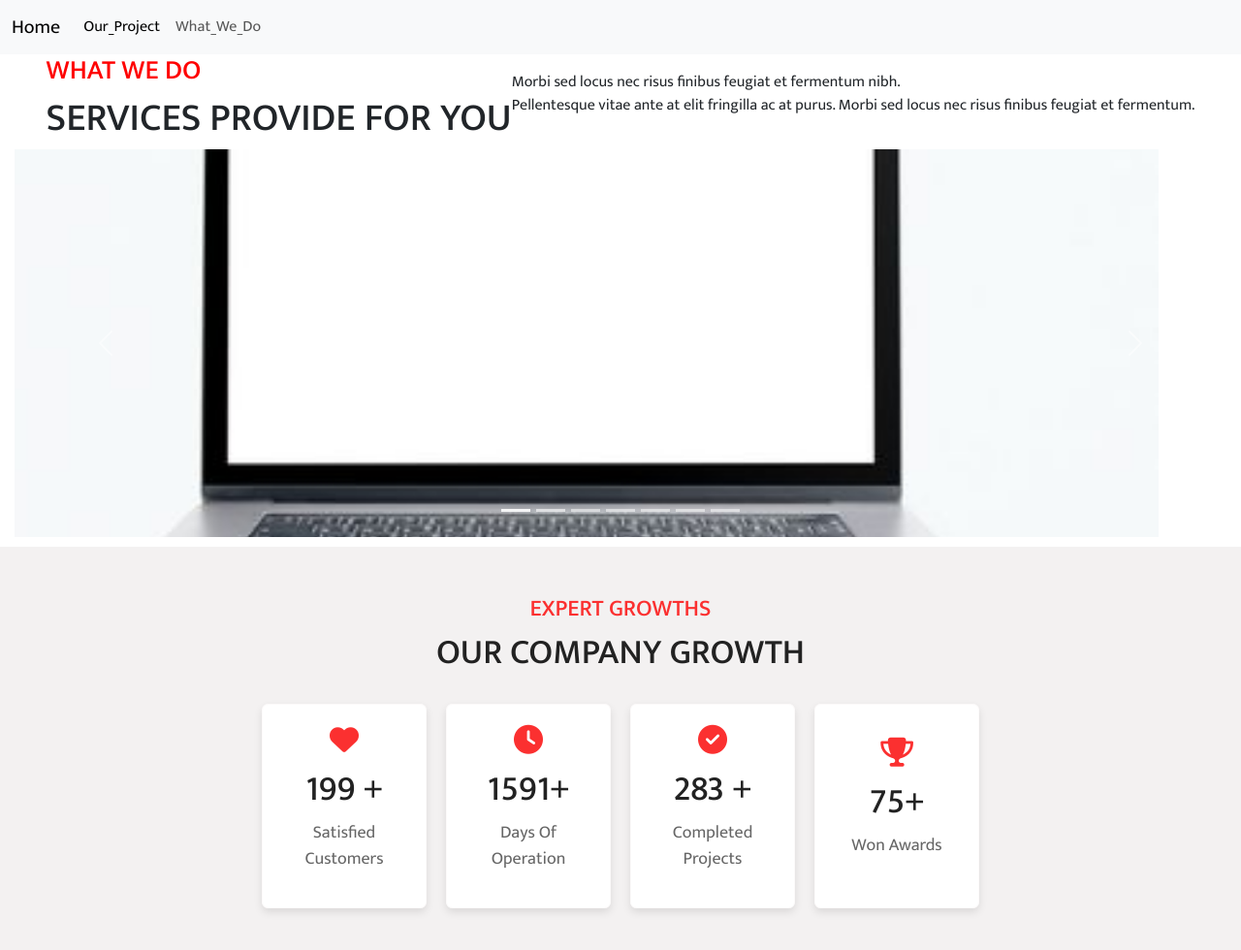
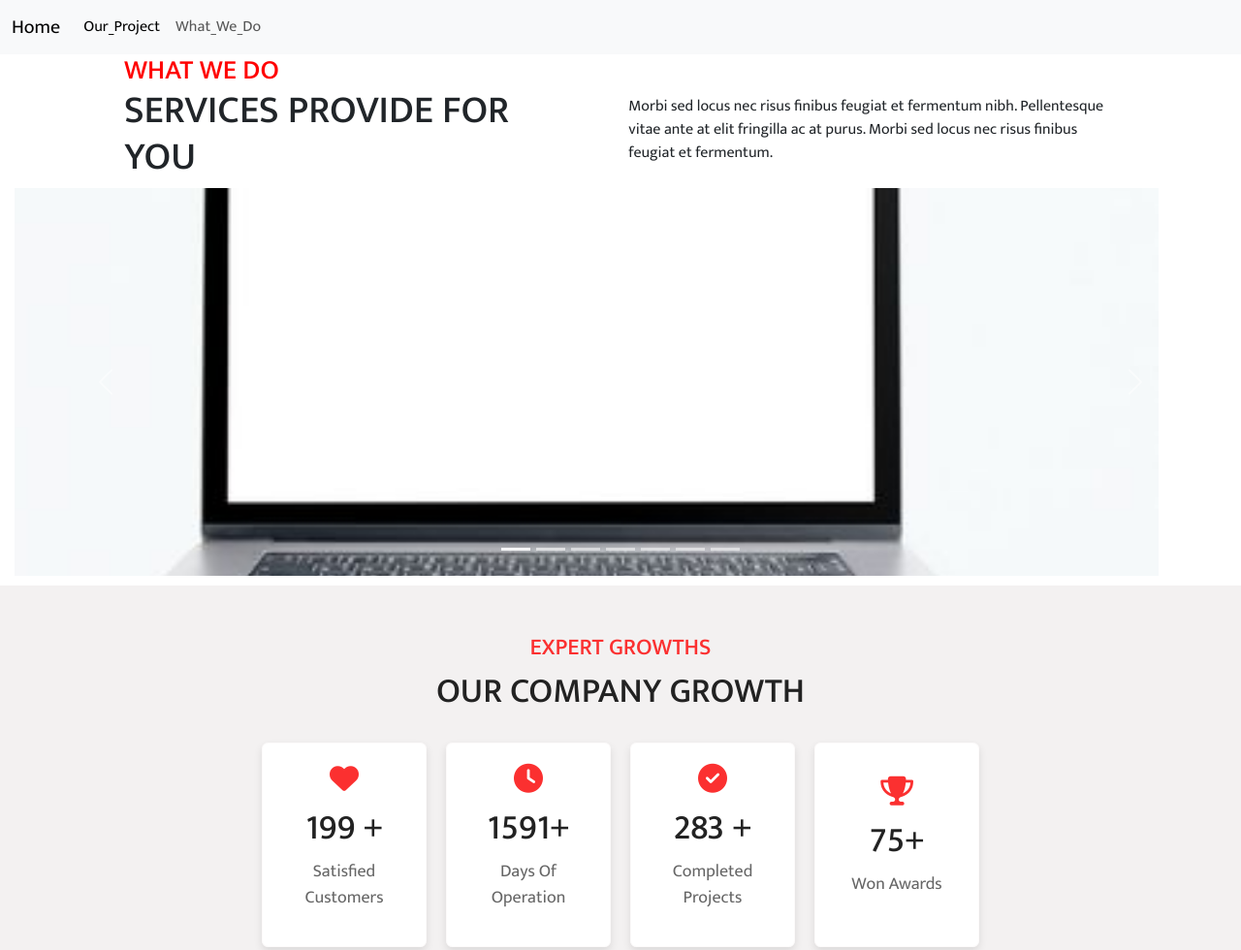
Before and after one commit to Hiteshyadav88/marketingAgency, a plain HTML site: page hoverEffect.html in a window 1280 px wide. Shown: the top 980 px of the page at 97% size. Drawn offline with nearby package versions, Linux system fonts and the light colour scheme.

Commit message:
feedback

```diff
--- a/hoverEffect.css
+++ b/hoverEffect.css
@@ -49,11 +49,16 @@ button {
 }
 .upper{
     display: flex;
-    justify-content: center;
+    justify-content: space-between;
     align-items: center;
+    width: 80%;
+    gap:3rem;
+    margin:auto
 }
 .wedo{
+    width: 80%;
     color: red;
+    margin:auto
 }
 
 @media (max-width: 768px) {
@@ -132,6 +137,10 @@ button {
       margin-bottom: 10px;
   }
 
+  .pera{
+
+   width: 50%;
+  }
   .card p {
       color: rgb(102, 102, 102);
       font-size: 18px;
--- a/hoverEffect.html
+++ b/hoverEffect.html
@@ -17,7 +17,7 @@
 <body>
 <nav class="navbar navbar-expand-lg bg-body-tertiary">
     <div class="container-fluid">
-        <a class="navbar-brand" href="#">Home</a>
+        <a class="navbar-brand" href="index.html">Home</a>
         <button class="navbar-toggler" type="button" data-bs-toggle="collapse" data-bs-target="#navbarNavAltMarkup"
             aria-controls="navbarNavAltMarkup" aria-expanded="false" aria-label="Toggle navigation">
             <span class="navbar-toggler-icon"></span>
@@ -33,13 +33,13 @@
     </div>
 </nav>
     <div class="containerSlider">
+        <h3 class="wedo">WHAT WE DO</h3>
         <div class="upper">
             <div>
-                <h3 class="wedo">WHAT WE DO</h3>
                <H1>SERVICES PROVIDE FOR YOU</H1>
             </div>
-            <div>
-                <p>Morbi sed locus nec risus finibus feugiat et fermentum nibh. <br> Pellentesque  vitae ante at elit fringilla ac at purus. Morbi sed locus nec risus finibus  feugiat et fermentum.</p>
+            <div class="pera">
+                <p >Morbi sed locus nec risus finibus feugiat et fermentum nibh.  Pellentesque  vitae ante at elit fringilla ac at purus.  Morbi sed locus nec risus finibus  feugiat et fermentum.</p>
             </div>
 
         </div>
```
Also changed, not shown: index.html (+1 -1 lines), innerPage1.html (+1 -1 lines), innerPage2.html (+1 -1 lines), innerPage3.html (+1 -1 lines).
